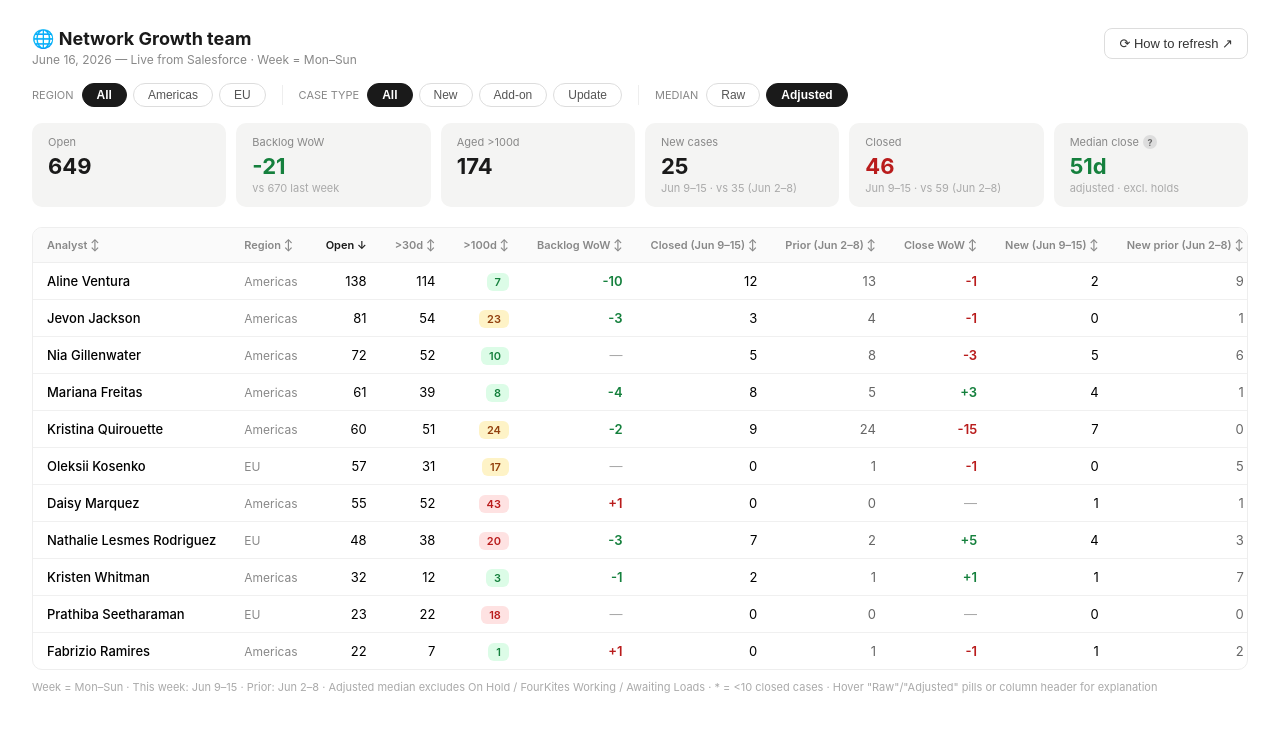
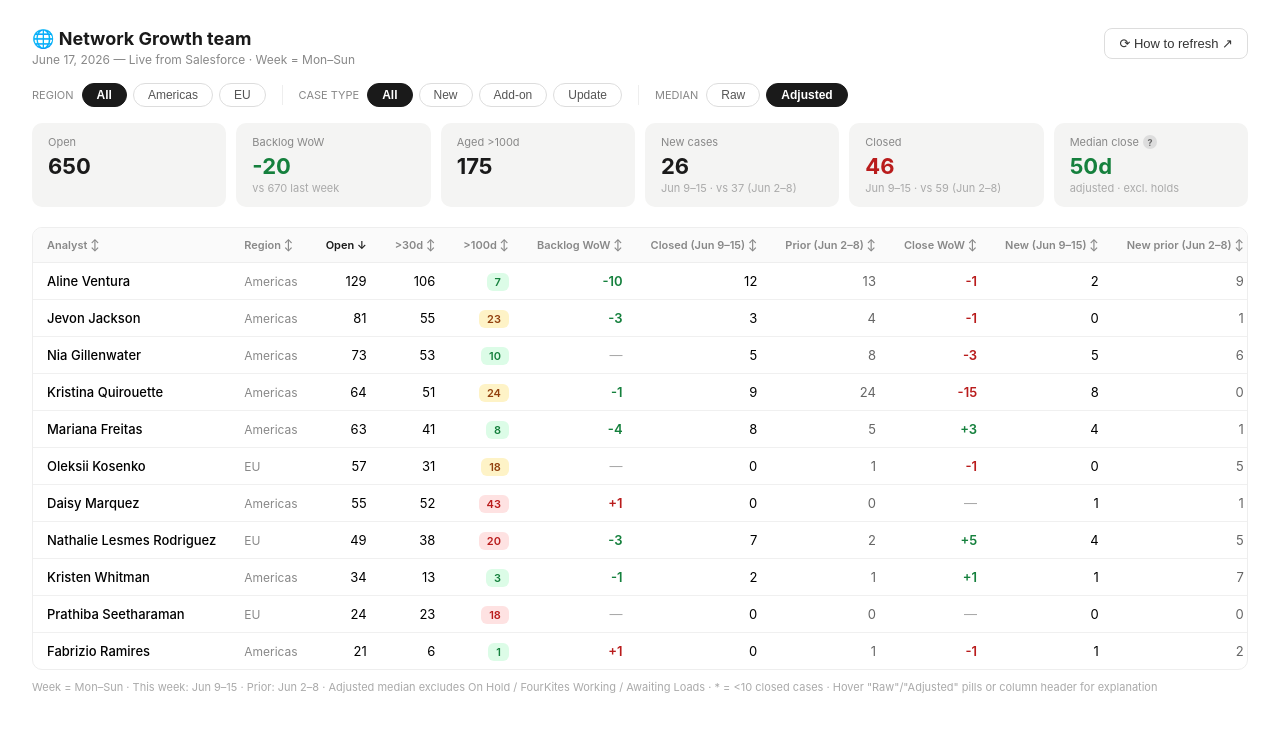
Before and after one commit to The-Vickerman/ng-dashboard, a React (Vite) app: page / in a window 1280 px wide. Shown: the top 732 px of the page. Built offline with nearby package versions, Linux system fonts and the light colour scheme; the HTML template or start-up script is replaced by a standard one.

Commit message:
Refresh Jun 17 — live data from Salesforce

```diff
--- a/src/App.jsx
+++ b/src/App.jsx
@@ -1,6 +1,6 @@
 import { useState, useMemo } from "react";
 
-const AS_OF     = "June 16, 2026 — Live from Salesforce";
+const AS_OF     = "June 17, 2026 — Live from Salesforce";
 const THIS_WEEK = "Jun 9–15";
 const PREV_WEEK = "Jun 2–8";
 
@@ -8,94 +8,138 @@ const PREV_WEEK = "Jun 2–8";
 // Computed from CaseHistory data: avg ~53 days excluded per affected case
 const TEAM = [
   { name:"Aline Ventura", region:"Americas",
-    open:{new:35,addon:79,update:7,all:138}, a30:{new:32,addon:76,update:5,all:114},
-    a100:{new:0,addon:7,update:0,all:7}, cl7:{new:2,addon:5,update:1,all:12},
-    cp7:{new:6,addon:1,update:3,all:13}, n7:{new:0,addon:1,update:0,all:2},
-    np7:{new:1,addon:2,update:2,all:9}, openp7:148,
-    median:   {new:99,  addon:84,  update:42, all:80 },
-    medianAdj:{new:67,  addon:55,  update:30, all:52 },
-    mNote:{new:false,addon:false,update:false,all:false} },
+    open:  {new:36,addon:69,update:8,all:129},
+    a30:   {new:33,addon:66,update:6,all:106},
+    a100:  {new:0,addon:7,update:0,all:7},
+    cl7:   {new:2,addon:5,update:1,all:12},
+    cp7:   {new:6,addon:1,update:3,all:13},
+    n7:    {new:0,addon:1,update:0,all:2},
+    np7:   {new:1,addon:2,update:2,all:9},
+    openp7:139,
+    median:   {new:99,addon:84,update:42,all:69},
+    medianAdj:{new:67,addon:55,update:30,all:48},
+    mNote:{new:false,addon:false,update:false,all:false}},
   { name:"Daisy Marquez", region:"Americas",
-    open:{new:14,addon:9,update:22,all:55}, a30:{new:13,addon:9,update:22,all:52},
-    a100:{new:10,addon:5,update:20,all:43}, cl7:{new:0,addon:0,update:0,all:0},
-    cp7:{new:0,addon:0,update:0,all:0}, n7:{new:0,addon:0,update:0,all:1},
-    np7:{new:0,addon:0,update:0,all:1}, openp7:54,
-    median:   {new:200, addon:200, update:186,all:91 },
-    medianAdj:{new:160, addon:162, update:148,all:70 },
-    mNote:{new:false,addon:false,update:true,all:false} },
+    open:  {new:14,addon:9,update:22,all:55},
+    a30:   {new:13,addon:9,update:22,all:52},
+    a100:  {new:10,addon:5,update:20,all:43},
+    cl7:   {new:0,addon:0,update:0,all:0},
+    cp7:   {new:0,addon:0,update:0,all:0},
+    n7:    {new:0,addon:0,update:0,all:1},
+    np7:   {new:0,addon:0,update:0,all:1},
+    openp7:54,
+    median:   {new:200,addon:200,update:186,all:91},
+    medianAdj:{new:160,addon:162,update:148,all:70},
+    mNote:{new:false,addon:false,update:true,all:false}},
   { name:"Jevon Jackson", region:"Americas",
-    open:{new:28,addon:23,update:27,all:81}, a30:{new:21,addon:12,update:18,all:54},
-    a100:{new:11,addon:6,update:3,all:23}, cl7:{new:0,addon:1,update:2,all:3},
-    cp7:{new:1,addon:0,update:2,all:4}, n7:{new:0,addon:0,update:0,all:0},
-    np7:{new:0,addon:0,update:1,all:1}, openp7:84,
-    median:   {new:58,  addon:50,  update:37, all:45 },
-    medianAdj:{new:42,  addon:36,  update:27, all:24 },
-    mNote:{new:false,addon:false,update:false,all:false} },
+    open:  {new:28,addon:23,update:27,all:81},
+    a30:   {new:21,addon:12,update:19,all:55},
+    a100:  {new:11,addon:6,update:3,all:23},
+    cl7:   {new:0,addon:1,update:2,all:3},
+    cp7:   {new:1,addon:0,update:2,all:4},
+    n7:    {new:0,addon:0,update:0,all:0},
+    np7:   {new:0,addon:0,update:1,all:1},
+    openp7:84,
+    median:   {new:58,addon:50,update:37,all:45},
+    medianAdj:{new:42,addon:36,update:27,all:24},
+    mNote:{new:false,addon:false,update:false,all:false}},
   { name:"Kristen Whitman", region:"Americas",
-    open:{new:14,addon:14,update:4,all:32}, a30:{new:5,addon:4,update:3,all:12},
-    a100:{new:0,addon:2,update:1,all:3}, cl7:{new:0,addon:2,update:0,all:2},
-    cp7:{new:0,addon:0,update:0,all:1}, n7:{new:0,addon:0,update:0,all:1},
-    np7:{new:0,addon:5,update:1,all:7}, openp7:33,
-    median:   {new:91,  addon:90,  update:39, all:69 },
-    medianAdj:{new:64,  addon:63,  update:28, all:48 },
-    mNote:{new:false,addon:false,update:false,all:false} },
+    open:  {new:15,addon:14,update:5,all:34},
+    a30:   {new:5,addon:4,update:4,all:13},
+    a100:  {new:0,addon:2,update:1,all:3},
+    cl7:   {new:0,addon:2,update:0,all:2},
+    cp7:   {new:0,addon:0,update:0,all:1},
+    n7:    {new:0,addon:0,update:0,all:1},
+    np7:   {new:0,addon:5,update:1,all:7},
+    openp7:35,
+    median:   {new:91,addon:90,update:39,all:69},
+    medianAdj:{new:64,addon:63,update:28,all:48},
+    mNote:{new:false,addon:false,update:false,all:false}},
   { name:"Kristina Quirouette", region:"Americas",
-    open:{new:25,addon:7,update:10,all:60}, a30:{new:23,addon:7,update:7,all:51},
-    a100:{new:7,addon:4,update:2,all:24}, cl7:{new:0,addon:0,update:2,all:9},
-    cp7:{new:1,addon:0,update:1,all:24}, n7:{new:1,addon:0,update:2,all:7},
-    np7:{new:0,addon:0,update:0,all:0}, openp7:62,
-    median:   {new:132, addon:72,  update:76, all:56 },
-    medianAdj:{new:94,  addon:51,  update:54, all:35 },
-    mNote:{new:false,addon:false,update:false,all:false} },
+    open:  {new:28,addon:8,update:10,all:64},
+    a30:   {new:23,addon:7,update:7,all:51},
+    a100:  {new:7,addon:4,update:2,all:24},
+    cl7:   {new:0,addon:0,update:2,all:9},
+    cp7:   {new:1,addon:0,update:1,all:24},
+    n7:    {new:1,addon:1,update:2,all:8},
+    np7:   {new:0,addon:0,update:0,all:0},
+    openp7:65,
+    median:   {new:132,addon:72,update:76,all:56},
+    medianAdj:{new:94,addon:51,update:54,all:35},
+    mNote:{new:false,addon:false,update:false,all:false}},
   { name:"Mariana Freitas", region:"Americas",
-    open:{new:18,addon:13,update:23,all:61}, a30:{new:14,addon:7,update:11,all:39},
-    a100:{new:2,addon:5,update:1,all:8}, cl7:{new:1,addon:2,update:5,all:8},
-    cp7:{new:2,addon:2,update:0,all:5}, n7:{new:0,addon:2,update:2,all:4},
-    np7:{new:0,addon:0,update:1,all:1}, openp7:65,
-    median:   {new:79,  addon:59,  update:33, all:54 },
-    medianAdj:{new:52,  addon:39,  update:23, all:33 },
-    mNote:{new:false,addon:false,update:false,all:false} },
+    open:  {new:17,addon:15,update:24,all:63},
+    a30:   {new:13,addon:9,update:12,all:41},
+    a100:  {new:2,addon:5,update:1,all:8},
+    cl7:   {new:1,addon:2,update:5,all:8},
+    cp7:   {new:2,addon:2,update:0,all:5},
+    n7:    {new:0,addon:2,update:2,all:4},
+    np7:   {new:0,addon:0,update:1,all:1},
+    openp7:67,
+    median:   {new:79,addon:59,update:33,all:54},
+    medianAdj:{new:52,addon:39,update:23,all:33},
+    mNote:{new:false,addon:false,update:false,all:false}},
   { name:"Nia Gillenwater", region:"Americas",
-    open:{new:17,addon:25,update:25,all:72}, a30:{new:14,addon:19,update:17,all:52},
-    a100:{new:4,addon:3,update:3,all:10}, cl7:{new:0,addon:1,update:2,all:5},
-    cp7:{new:0,addon:1,update:7,all:8}, n7:{new:0,addon:1,update:0,all:5},
-    np7:{new:1,addon:1,update:4,all:6}, openp7:72,
-    median:   {new:83,  addon:52,  update:47, all:52 },
-    medianAdj:{new:56,  addon:35,  update:33, all:31 },
-    mNote:{new:false,addon:false,update:false,all:false} },
+    open:  {new:17,addon:25,update:26,all:73},
+    a30:   {new:14,addon:19,update:18,all:53},
+    a100:  {new:4,addon:3,update:3,all:10},
+    cl7:   {new:0,addon:1,update:2,all:5},
+    cp7:   {new:0,addon:1,update:7,all:8},
+    n7:    {new:0,addon:1,update:0,all:5},
+    np7:   {new:1,addon:1,update:4,all:6},
+    openp7:73,
+    median:   {new:83,addon:52,update:47,all:52},
+    medianAdj:{new:56,addon:35,update:33,all:31},
+    mNote:{new:false,addon:false,update:false,all:false}},
   { name:"Fabrizio Ramires", region:"Americas",
-    open:{new:5,addon:3,update:7,all:22}, a30:{new:4,addon:1,update:2,all:7},
-    a100:{new:0,addon:1,update:0,all:1}, cl7:{new:0,addon:0,update:0,all:0},
-    cp7:{new:0,addon:0,update:1,all:1}, n7:{new:0,addon:0,update:1,all:1},
-    np7:{new:1,addon:0,update:1,all:2}, openp7:21,
-    median:   {new:null,addon:null,update:38, all:38 },
-    medianAdj:{new:null,addon:null,update:30, all:30 },
-    mNote:{new:true,addon:true,update:true,all:true} },
+    open:  {new:4,addon:3,update:7,all:21},
+    a30:   {new:3,addon:1,update:2,all:6},
+    a100:  {new:0,addon:1,update:0,all:1},
+    cl7:   {new:0,addon:0,update:0,all:0},
+    cp7:   {new:0,addon:0,update:1,all:1},
+    n7:    {new:0,addon:0,update:1,all:1},
+    np7:   {new:1,addon:0,update:1,all:2},
+    openp7:20,
+    median:   {new:null,addon:null,update:38,all:46},
+    medianAdj:{new:null,addon:null,update:30,all:25},
+    mNote:{new:true,addon:true,update:true,all:true}},
   { name:"Nathalie Lesmes Rodriguez", region:"EU",
-    open:{new:12,addon:13,update:6,all:48}, a30:{new:10,addon:11,update:3,all:38},
-    a100:{new:5,addon:9,update:0,all:20}, cl7:{new:2,addon:3,update:1,all:7},
-    cp7:{new:0,addon:0,update:1,all:2}, n7:{new:2,addon:0,update:1,all:4},
-    np7:{new:0,addon:1,update:1,all:3}, openp7:51,
-    median:   {new:74,  addon:121, update:55, all:70 },
-    medianAdj:{new:52,  addon:84,  update:39, all:49 },
-    mNote:{new:false,addon:false,update:false,all:false} },
+    open:  {new:13,addon:14,update:5,all:49},
+    a30:   {new:10,addon:11,update:2,all:38},
+    a100:  {new:5,addon:9,update:0,all:20},
+    cl7:   {new:2,addon:3,update:1,all:7},
+    cp7:   {new:0,addon:0,update:1,all:2},
+    n7:    {new:2,addon:0,update:1,all:4},
+    np7:   {new:1,addon:2,update:1,all:5},
+    openp7:52,
+    median:   {new:74,addon:121,update:55,all:70},
+    medianAdj:{new:52,addon:84,update:39,all:49},
+    mNote:{new:false,addon:false,update:false,all:false}},
   { name:"Oleksii Kosenko", region:"EU",
-    open:{new:10,addon:23,update:15,all:57}, a30:{new:8,addon:2,update:15,all:31},
-    a100:{new:6,addon:2,update:8,all:17}, cl7:{new:0,addon:0,update:0,all:0},
-    cp7:{new:0,addon:0,update:0,all:1}, n7:{new:0,addon:0,update:0,all:0},
-    np7:{new:1,addon:4,update:0,all:5}, openp7:57,
-    median:   {new:176, addon:163, update:129,all:109},
-    medianAdj:{new:128, addon:119, update:94, all:88 },
-    mNote:{new:false,addon:false,update:false,all:false} },
+    open:  {new:10,addon:23,update:15,all:57},
+    a30:   {new:8,addon:2,update:15,all:31},
+    a100:  {new:6,addon:2,update:9,all:18},
+    cl7:   {new:0,addon:0,update:0,all:0},
+    cp7:   {new:0,addon:0,update:0,all:1},
+    n7:    {new:0,addon:0,update:0,all:0},
+    np7:   {new:1,addon:4,update:0,all:5},
+    openp7:57,
+    median:   {new:176,addon:163,update:129,all:109},
+    medianAdj:{new:128,addon:119,update:94,all:88},
+    mNote:{new:false,addon:false,update:false,all:false}},
   { name:"Prathiba Seetharaman", region:"EU",
-    open:{new:5,addon:3,update:0,all:23}, a30:{new:5,addon:3,update:0,all:22},
-    a100:{new:4,addon:3,update:0,all:18}, cl7:{new:0,addon:0,update:0,all:0},
-    cp7:{new:0,addon:0,update:0,all:0}, n7:{new:0,addon:0,update:0,all:0},
-    np7:{new:0,addon:0,update:0,all:0}, openp7:23,
+    open:  {new:5,addon:3,update:1,all:24},
+    a30:   {new:5,addon:3,update:1,all:23},
+    a100:  {new:4,addon:3,update:0,all:18},
+    cl7:   {new:0,addon:0,update:0,all:0},
+    cp7:   {new:0,addon:0,update:0,all:0},
+    n7:    {new:0,addon:0,update:0,all:0},
+    np7:   {new:0,addon:0,update:0,all:0},
+    openp7:24,
     median:   {new:null,addon:null,update:null,all:125},
     medianAdj:{new:null,addon:null,update:null,all:104},
-    mNote:{new:true,addon:true,update:true,all:true} },
-];
+    mNote:{new:true,addon:true,update:true,all:true}},
+]
 
 const REASON_FILTERS=[{key:"all",label:"All"},{key:"new",label:"New"},{key:"addon",label:"Add-on"},{key:"update",label:"Update"}];
 const REGIONS=["All","Americas","EU"];
```
